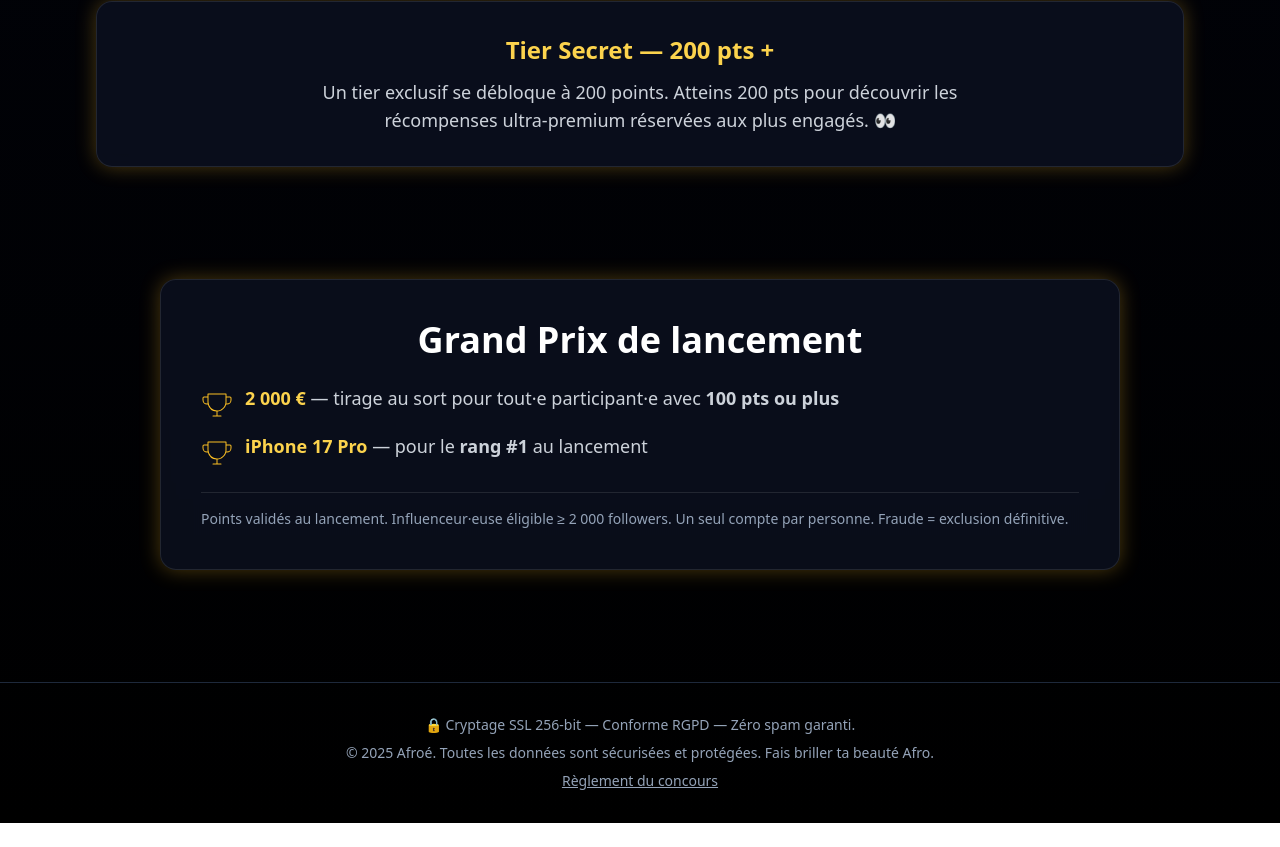
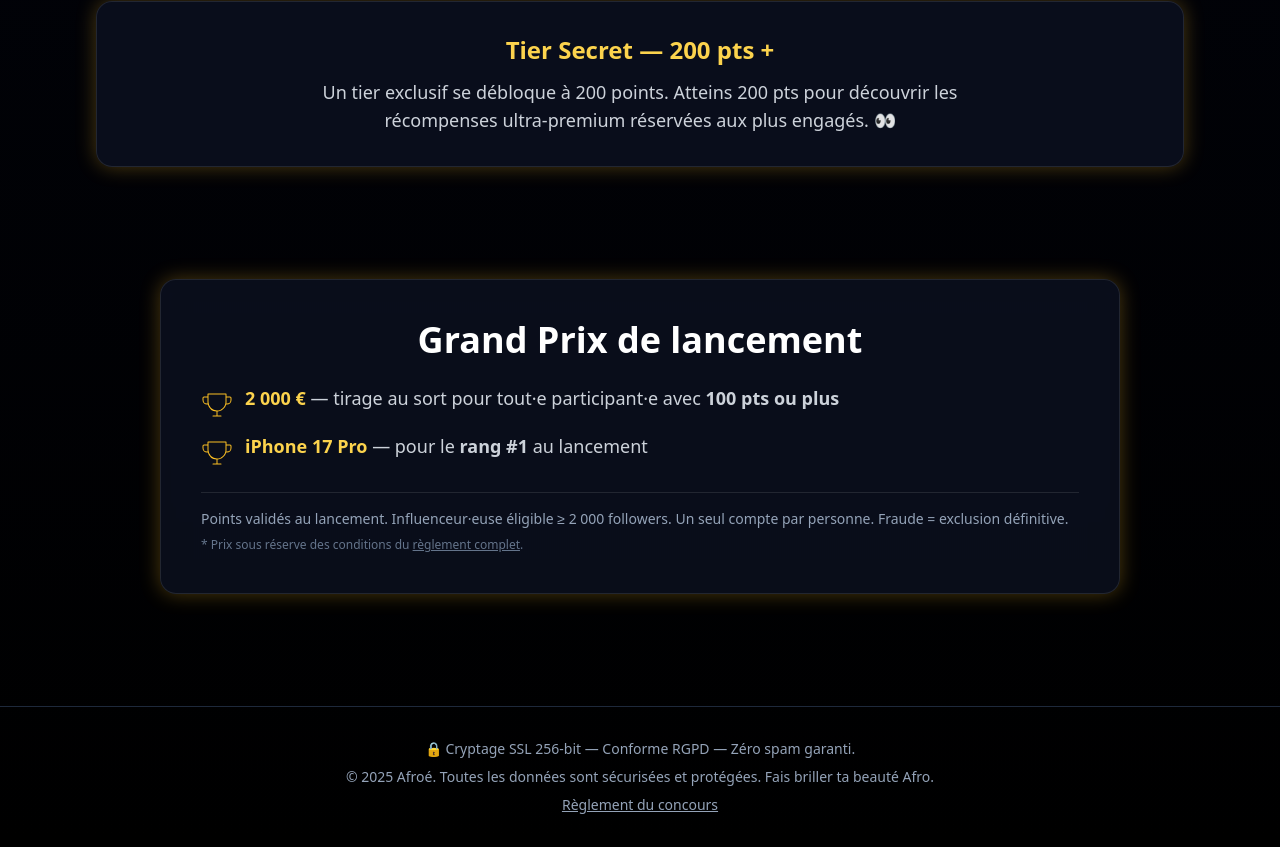
Before and after one commit to Leesa-ux/sb1-lrzy6akv00, a Next.js app: page / in a window 1280 px wide. Shown: the part 4742-5589 px from the top of the page. Before the commit the page ends 5565 px from the top, so only its background shows below. Built offline with nearby package versions, Linux system fonts and the light colour scheme.

Commit message:
Add prize disclaimer with link to contest rules
* Prix sous réserve des conditions du règlement complet — legal protection clause for prize substitution

https://claude.ai/code/session_01JEeSkwgaxKBukvn7NfvUmp

```diff
--- a/app/components/AfroeWaitlistLandingV2.tsx
+++ b/app/components/AfroeWaitlistLandingV2.tsx
@@ -833,6 +833,14 @@ export default function AfroeWaitlistLandingV2(): JSX.Element {
             followers. Un seul compte par personne. Fraude = exclusion
             définitive.
           </p>
+          <p className="text-xs text-slate-500 pt-2">
+            * Prix sous réserve des conditions du{" "}
+            <a href="/reglement" target="_blank" rel="noopener noreferrer"
+               className="underline hover:text-slate-400">
+              règlement complet
+            </a>
+            .
+          </p>
         </div>
       </section>
 
```
